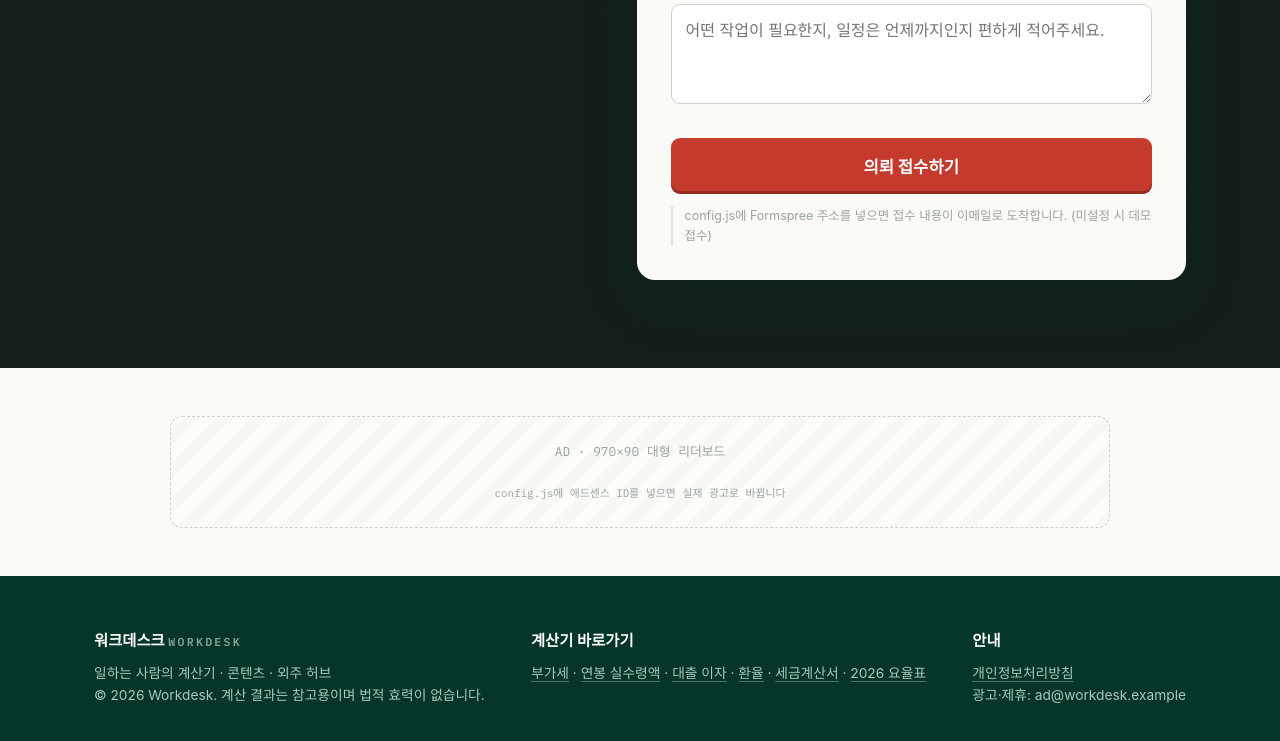
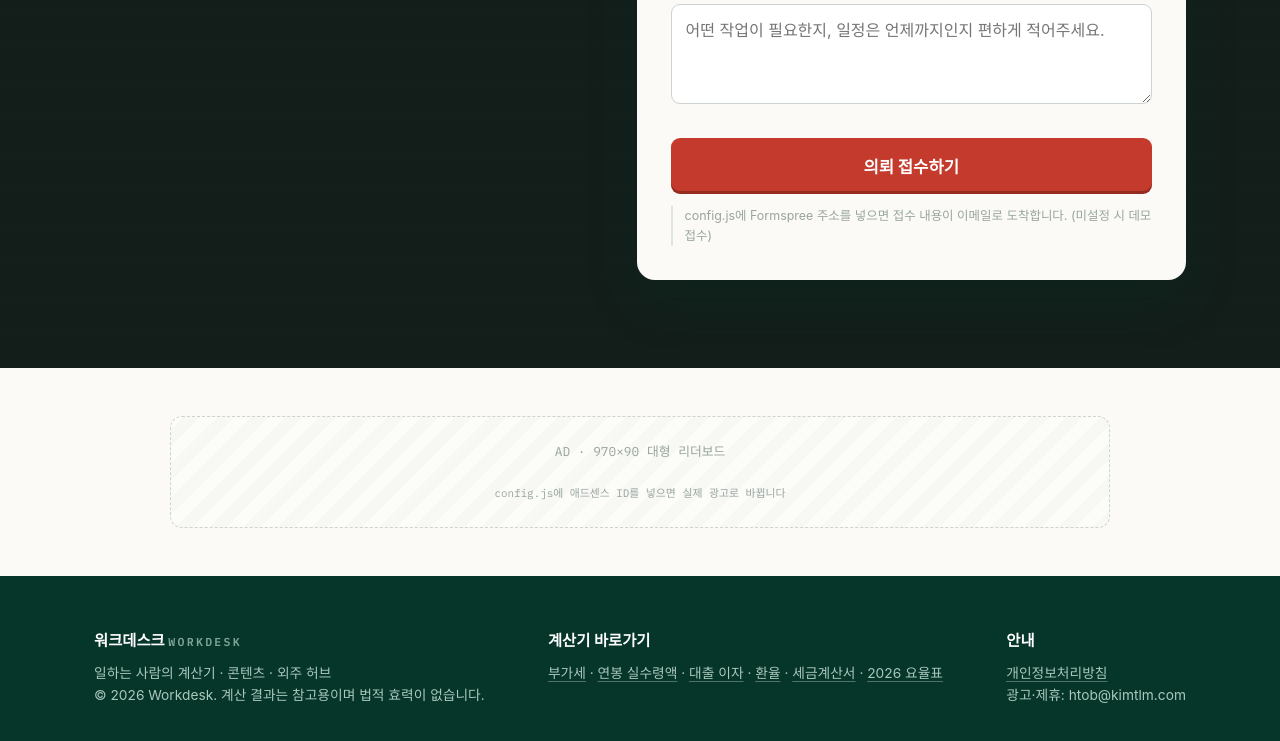
Before and after one commit to loffsw94-lab/workdesk, a plain HTML site: page index.html in a window 1280 px wide. Shown: the part 4951-5692 px from the top of the page. Drawn offline with Linux system fonts and the light colour scheme; no server answers; a web font is replaced by a local one.

Commit message:
Update index.html

```diff
--- a/index.html
+++ b/index.html
@@ -209,7 +209,7 @@
     <div>
       <b>안내</b>
       <a href="privacy.html">개인정보처리방침</a><br>
-      광고·제휴: ad@workdesk.example
+      광고·제휴: htob@kimtlm.com
     </div>
   </div>
 </footer>
```
